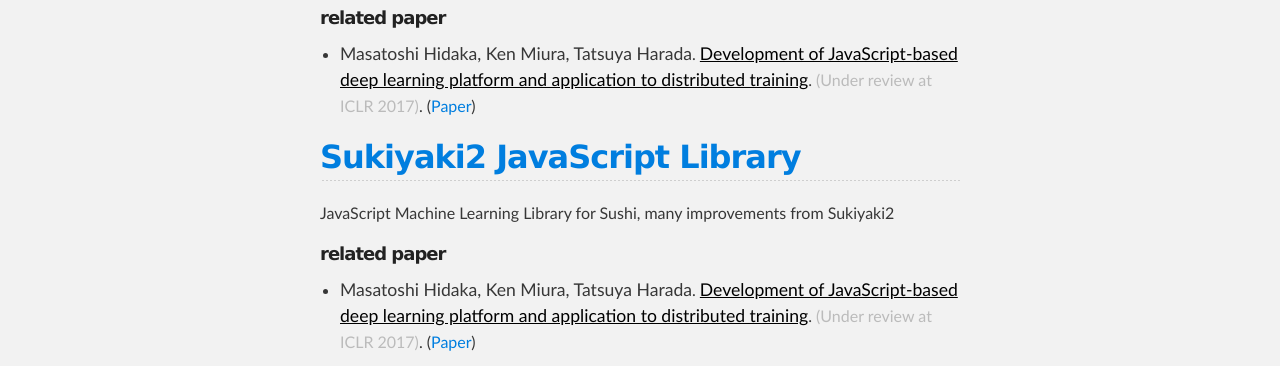
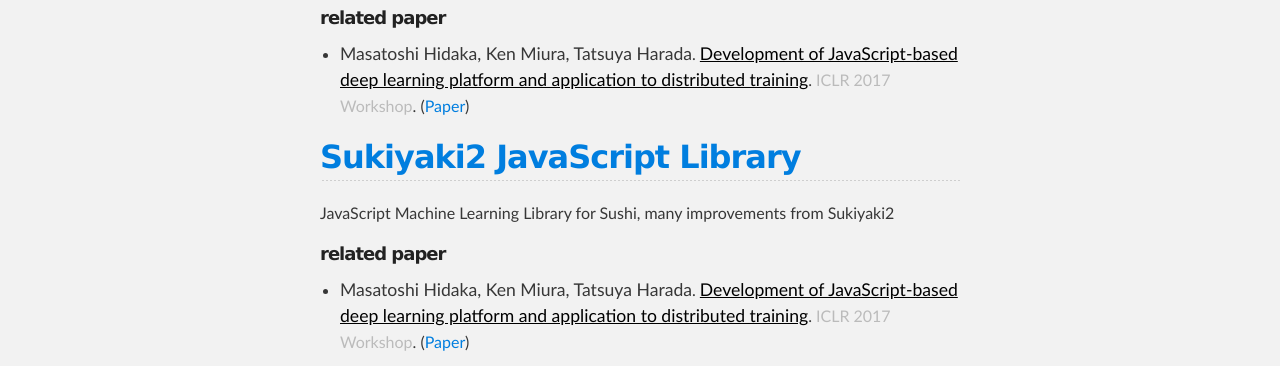
Before and after one commit to mil-tokyo/mil-tokyo.github.io, a plain HTML site: page miljs.html in a window 1280 px wide. Shown: the part 327-693 px from the top of the page. Drawn offline with Linux system fonts and the light colour scheme.

Commit message:
change paper status

```diff
--- a/miljs.html
+++ b/miljs.html
@@ -55,9 +55,9 @@
 				<li>
 			  	<span class="author">Masatoshi Hidaka, Ken Miura, Tatsuya Harada</span>.
 					<span class="title">Development of JavaScript-based deep learning platform and application to distributed training</span>.
-					<span class="medium">(Under review at ICLR 2017)</span>.
+					<span class="medium">ICLR 2017 Workshop</span>.
 					<span class="supplementation"></span>
-						(<a href="http://openreview.net/forum?id=r1xUYDYgg">Paper</a>)
+						(<a href="https://arxiv.org/pdf/1702.01846">Paper</a>)
 					</li>
 			</ul>
 
@@ -68,9 +68,9 @@
 				<li>
 			  	<span class="author">Masatoshi Hidaka, Ken Miura, Tatsuya Harada</span>.
 					<span class="title">Development of JavaScript-based deep learning platform and application to distributed training</span>.
-					<span class="medium">(Under review at ICLR 2017)</span>.
+					<span class="medium">ICLR 2017 Workshop</span>.
 					<span class="supplementation"></span>
-						(<a href="http://openreview.net/forum?id=r1xUYDYgg">Paper</a>)
+						(<a href="https://arxiv.org/pdf/1702.01846">Paper</a>)
 					</li>
 			</ul>
 
```
